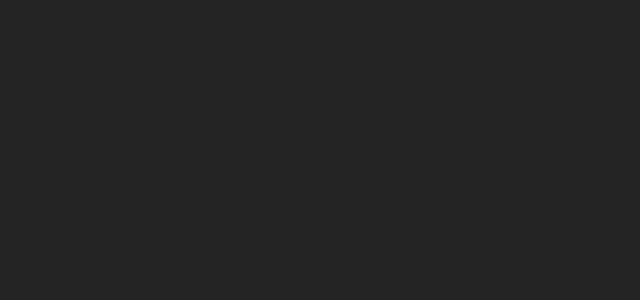
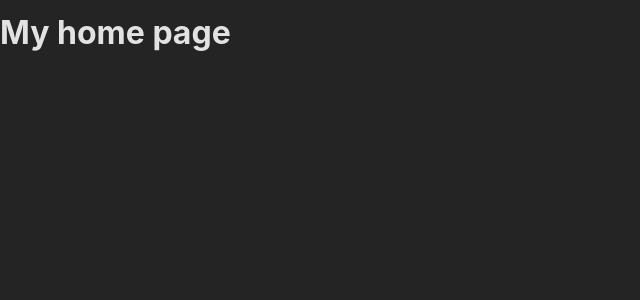
Before and after one commit to Mila2999/React-Router-basic, a React (Create React App) app: page / in a window 1280 px wide. Shown: the top 300 px of the page, without its empty margins (0-640 px from the left). Built offline with nearby package versions, Linux system fonts and the light colour scheme.

Commit message:
Defining Routes

```diff
--- a/package.json
+++ b/package.json
@@ -8,6 +8,7 @@
     "@testing-library/user-event": "^13.5.0",
     "react": "^18.2.0",
     "react-dom": "^18.2.0",
+    "react-router-dom": "^6.21.0",
     "react-scripts": "5.0.1",
     "web-vitals": "^2.1.4"
   },
--- a/src/App.js
+++ b/src/App.js
@@ -1,5 +1,13 @@
+import React from 'react';
+import ReactDOM from 'react-dom/client';
+import './index.css';
+
+import { createBrowserRouter, RouterProvider } from 'react-router-dom';
+import HomePage from './pages/Home';
+const router = createBrowserRouter([{ path: '/', element: <HomePage /> }]);
+
 function App() {
-  return <div></div>;
+  return <RouterProvider router={router} />;
 }
 
 export default App;
--- /dev/null
+++ b/src/pages/Home.js
@@ -0,0 +1,4 @@
+function HomePage() {
+  return <h1>My home page</h1>;
+}
+export default HomePage;
```
Also changed, not shown: 1 other file (tests, documents, lock files or other folders).
